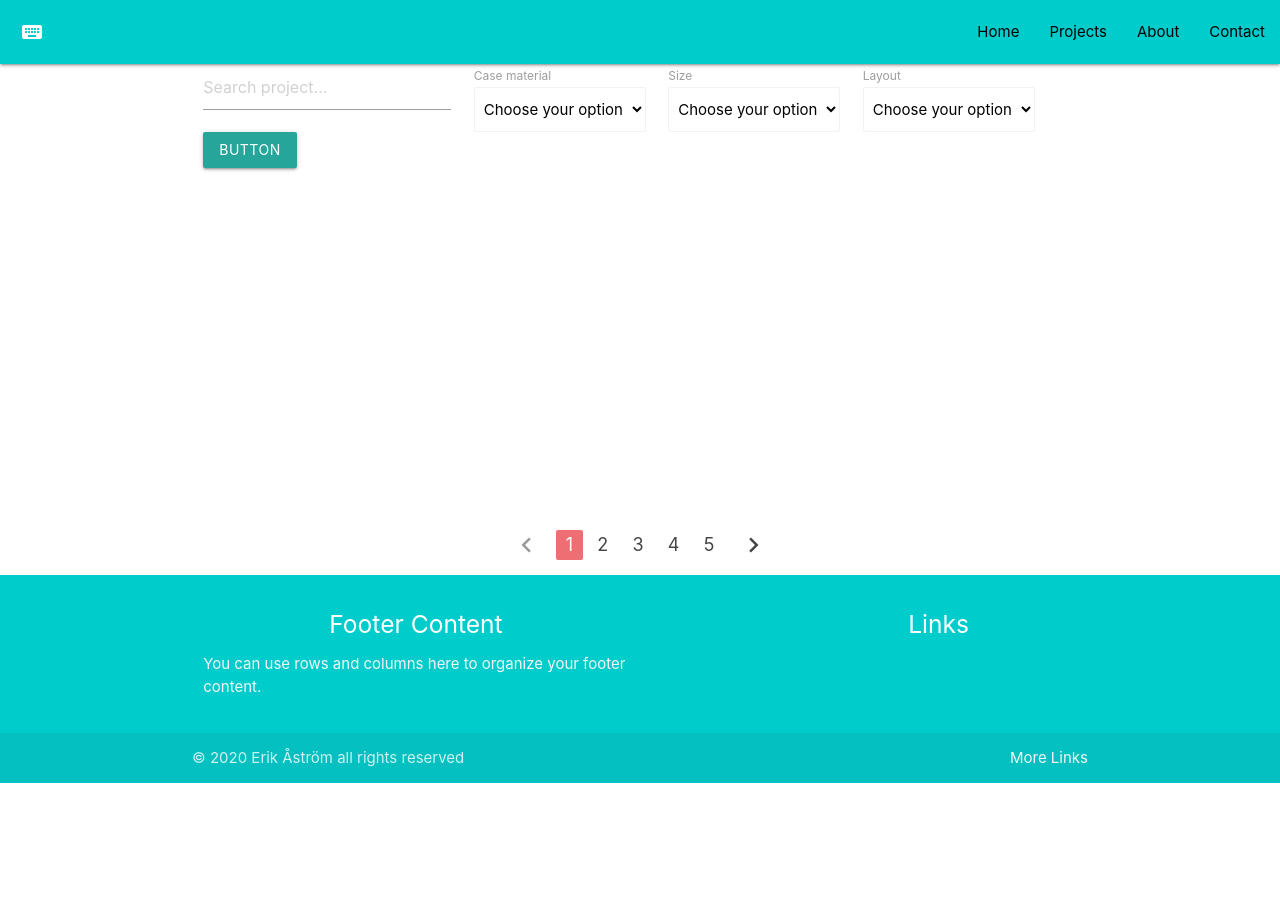
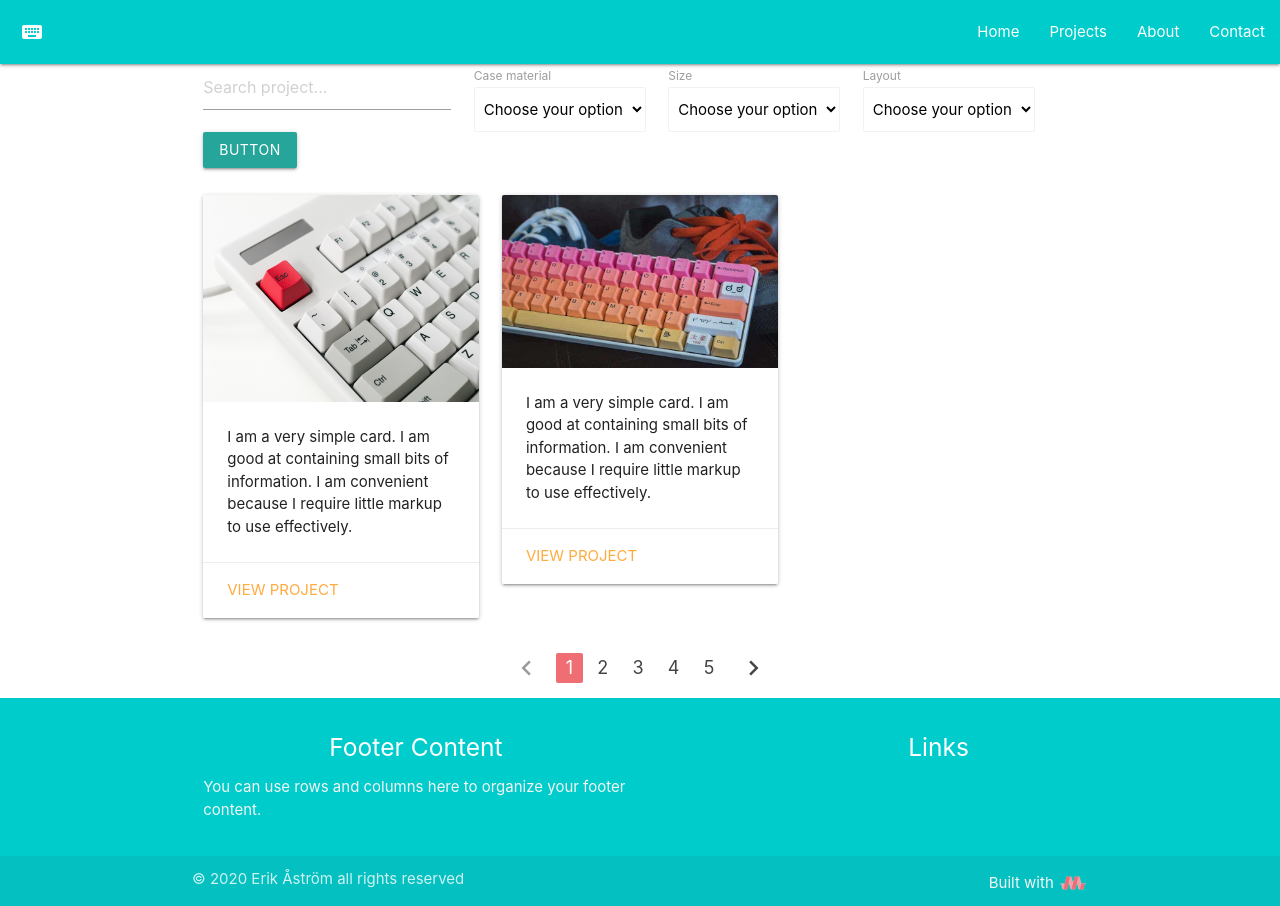
Before and after one commit to astromerik/milestone3, a Flask app: page /projects in a window 1280 px wide. Before the commit the page ends 783 px from the top, so only its background shows below. Run offline with Flask 2, Linux system fonts and the light colour scheme; data that the repository does not hold is empty; some libraries are stand-ins or nearby versions.

Commit message:
added cards to project page where the app loops through the database to fetch and display all created projects

```diff
--- a/app.py
+++ b/app.py
@@ -22,7 +22,8 @@ def projects():
     return render_template("projects.html",
                            casematerial=mongo.db.caseMaterial.find(),
                            size=mongo.db.layoutSize.find(),
-                           layout=mongo.db.layout.find())
+                           layout=mongo.db.layout.find(),
+                           projects=mongo.db.projects.find())
 
 
 if __name__ == '__main__':
--- a/static/css/style.css
+++ b/static/css/style.css
@@ -9,11 +9,11 @@ nav {
 
 footer {
     background-color: #01cccc !important;
-
 }
 
-nav ul a {
-    color: black !important;
+#materializelogo {
+    max-width: 30px;
+    margin-bottom: -10px;
 }
 
 .brand-logo {
@@ -48,5 +48,10 @@ nav ul a {
 }
 
 .startbuttons a {
-    background-color: #cc0101 !important;
+    background-color: #019999 !important;
 }
+
+.card-content p {
+    margin-bottom: 20px;
+    margin-top: 20px;
+}
--- a/templates/base.html
+++ b/templates/base.html
@@ -18,7 +18,7 @@
             <a href="#" data-target="mobile-demo" class="sidenav-trigger"><i class="material-icons">menu</i></a>
             <ul class="right hide-on-med-and-down">
                 <li><a href="{{url_for('home')}}">Home</a></li>
-                <li><a href="#">Projects</a></li>
+                <li><a href="{{url_for('projects')}}">Projects</a></li>
                 <li><a href="#">About</a></li>
                 <li><a href="#">Contact</a></li>
             </ul>
@@ -50,7 +50,7 @@
           <div class="footer-copyright">
             <div class="container">
             © 2020 Erik Åström all rights reserved
-            <a class="grey-text text-lighten-4 right" href="#!">More Links</a>
+            <a class="grey-text text-lighten-4 right" href="https://materializecss.com/" target="_blank">Built with <img id="materializelogo" src="static/images/materialize-icon.png" alt="materialize logo"> </a>
             </div>
           </div>
         </footer>
--- a/templates/projects.html
+++ b/templates/projects.html
@@ -39,22 +39,53 @@
 
 
     <div class="row">
-        <div class="col">
-             <div class="card small">
-                <!-- Card Content -->
+        {% for builds in projects %}
+        <div class="col s7 l4">
+            <div class="card">
+                <div class="card-image">
+                    <img src="{{builds.imgURL}}">
+                </div>
+                <div class="card-content">
+                    <h6>{{builds.projectName}}</h6>
+                    <p>{{builds.description}}</p>
+                    <p>Created by: {{builds.creator}}</p>
+                </div>
+                <div class="card-action">
+                    <a href="#">View project</a>
+                </div>
             </div>
         </div>
-        <div class="col">
-            <div class="card small">
-                <!-- Card Content -->
+        {% endfor %}
+        <div class="col s7 l4">
+            <div class="card">
+                <div class="card-image">
+                    <img src="static/images/exitbutton.jpg">
+                </div>
+                <div class="card-content">
+                    <p>I am a very simple card. I am good at containing small bits of information.
+                    I am convenient because I require little markup to use effectively.</p>
+                </div>
+                <div class="card-action">
+                    <a href="#">View project</a>
+                </div>
             </div>
         </div>
-        <div class="col">
-            <div class="card small">
-                <!-- Card Content -->
+        <div class="col s7 l4">
+            <div class="card">
+                <div class="card-image">
+                    <img src="static/images/bubbly.jpg">
+                </div>
+                <div class="card-content">
+                    <p>I am a very simple card. I am good at containing small bits of information.
+                    I am convenient because I require little markup to use effectively.</p>
+                </div>
+                <div class="card-action">
+                    <a href="#">View project</a>
+                </div>
             </div>
         </div>
     </div>
+
 
     <div class="center-align">
         <ul class="pagination">
```
Also changed, not shown: testing.py (added, +26 -0 lines), static/images/bubbly.jpg (added), static/images/exitbutton.jpg (added), static/images/materialize-icon.png (added).
